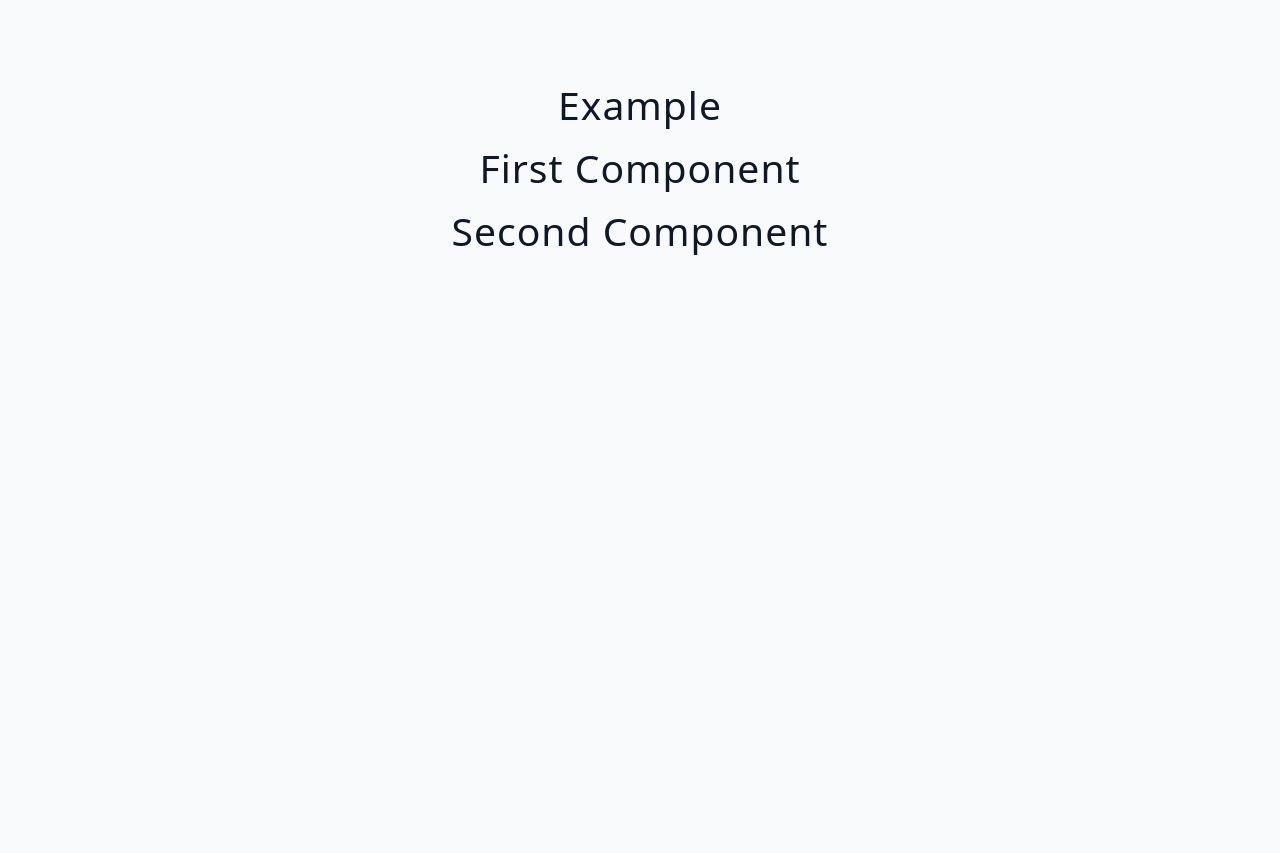
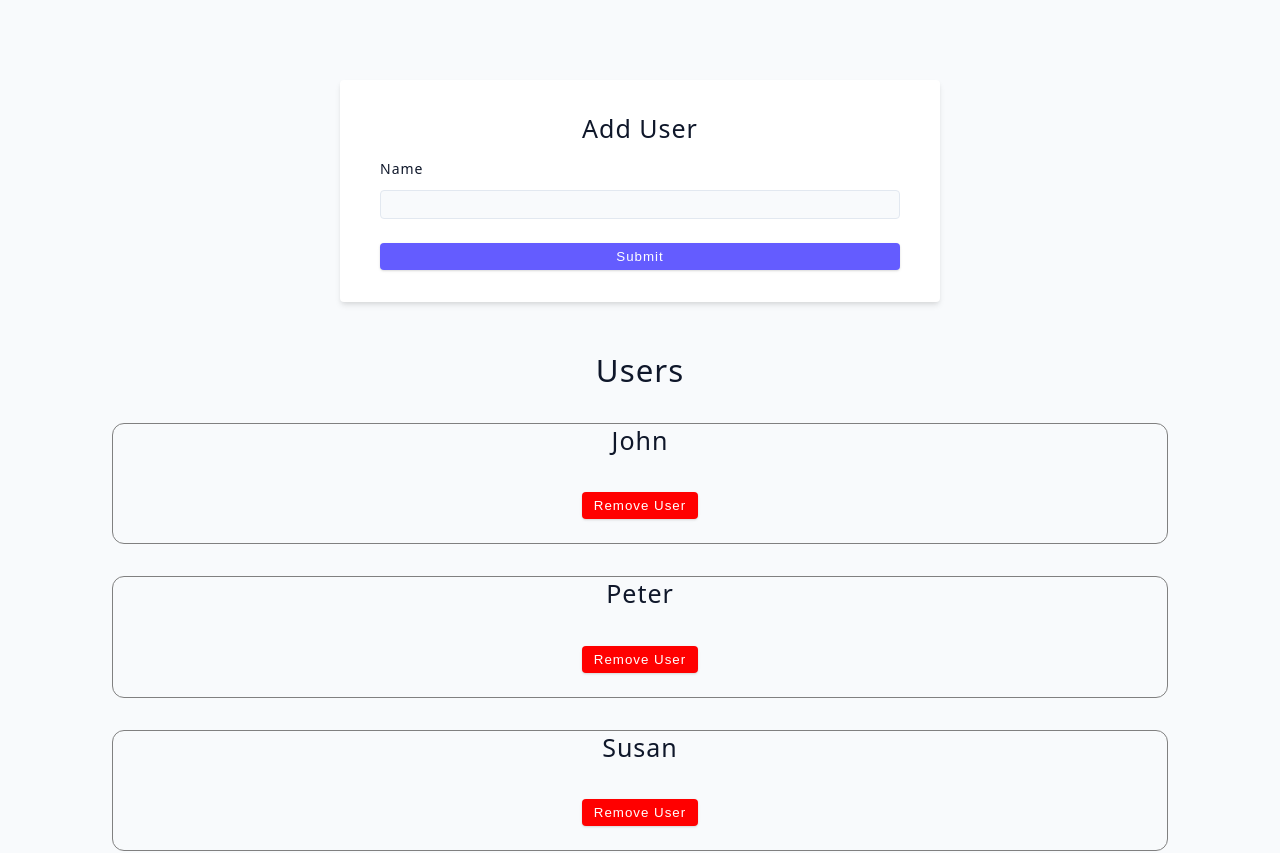
Before and after one commit to divin3circle/03-advanced-react, a React (Vite) app: page / in a window 1280 px wide. Shown: the top 853 px of the page. Before the commit the page ends 800 px from the top, so only its background shows below. Built offline with nearby package versions, Linux system fonts and the light colour scheme.

Commit message:
controlled-inputs

```diff
--- a/src/App.jsx
+++ b/src/App.jsx
@@ -1,9 +1,9 @@
-import Example from "./tutorial/04-project-structure/starter/example";
+import ControlledInputs from "./tutorial/06-forms/starter/02-user-challenge";
 
 function App() {
   return (
     <div className="container">
-      <Example />
+      <ControlledInputs />
     </div>
   );
 }
--- a/src/tutorial/06-forms/starter/02-user-challenge.jsx
+++ b/src/tutorial/06-forms/starter/02-user-challenge.jsx
@@ -1,20 +1,73 @@
+import { useState } from "react";
+import { data } from "../../../data";
+
 const UserChallenge = () => {
+  const [name, setName] = useState("");
+  const [users, setUsers] = useState(data);
+
+  const handleSubmit = (e) => {
+    e.preventDefault();
+    if (!name) return;
+    const fakeId = Date.now();
+    const newUser = {
+      id: fakeId,
+      name,
+    };
+    const updatedUsers = [...users, newUser];
+    setUsers(updatedUsers);
+    setName("");
+  };
+  const removeUser = (id) => {
+    const updatedUsers = users.filter((person) => person.id !== id);
+    setUsers(updatedUsers);
+  };
   return (
     <div>
-      <form className='form'>
+      <form className="form" onSubmit={handleSubmit}>
         <h4>Add User</h4>
-        <div className='form-row'>
-          <label htmlFor='name' className='form-label'>
+        <div className="form-row">
+          <label htmlFor="name" className="form-label">
             name
           </label>
-          <input type='text' className='form-input' id='name' />
+          <input
+            type="text"
+            className="form-input"
+            id="name"
+            value={name}
+            onChange={(e) => setName(e.target.value)}
+          />
         </div>
-
-        <button type='submit' className='btn btn-block'>
+        <button type="submit" className="btn btn-block">
           submit
         </button>
       </form>
-      {/* render users below */}
+      <div>
+        <h3>Users</h3>
+        {users.map((user) => {
+          const { id, name } = user;
+          return (
+            <div
+              key={id}
+              style={{
+                border: "0.5px solid gray",
+                borderRadius: "12px",
+                margin: "2rem",
+              }}
+            >
+              <h4>{name}</h4>
+              <button
+                className="btn"
+                style={{ backgroundColor: "red", margin: "1.5rem" }}
+                onClick={() => {
+                  removeUser(id);
+                }}
+              >
+                Remove user
+              </button>
+            </div>
+          );
+        })}
+      </div>
     </div>
   );
 };
```
Also changed, not shown: src/data.js (+9 -9 lines), src/tutorial/05-leverage-javascript/starter/Lists.jsx (added, +14 -0 lines), src/tutorial/05-leverage-javascript/starter/Person.jsx (added, +13 -0 lines), src/tutorial/06-forms/starter/01-controlled-inputs.jsx (+46 -1 lines).
